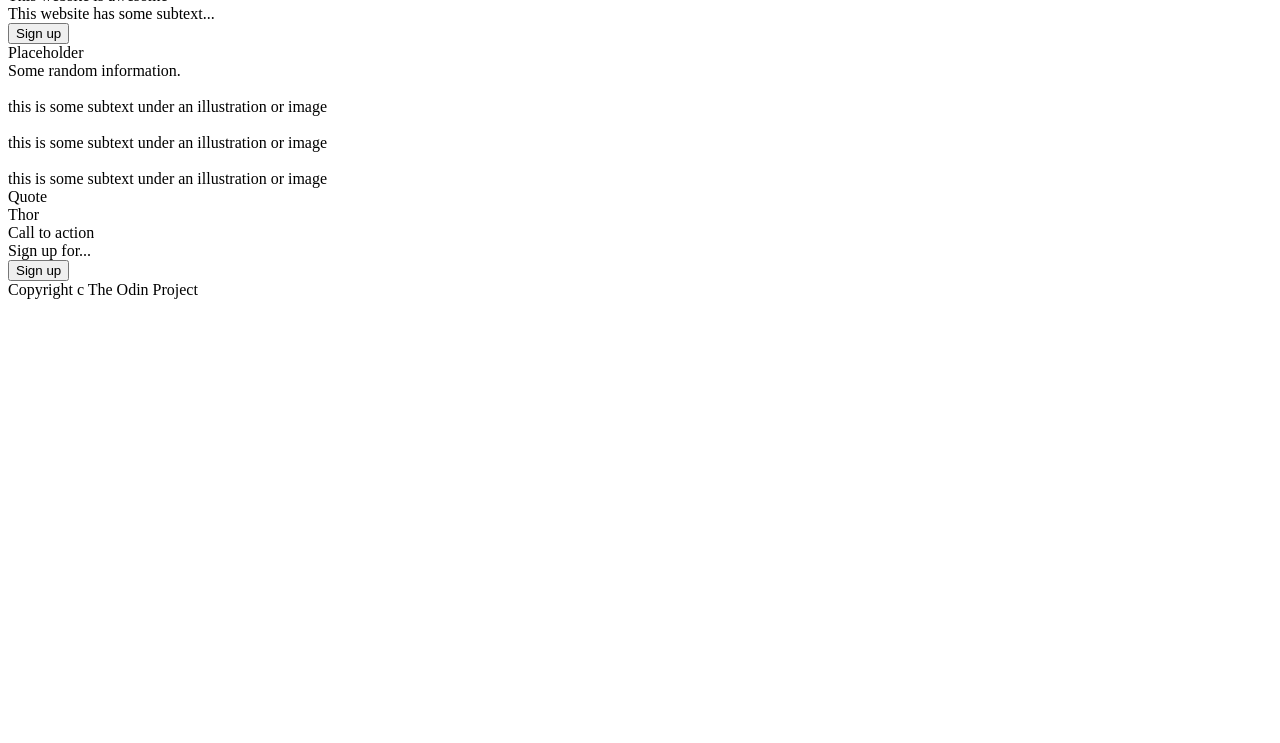
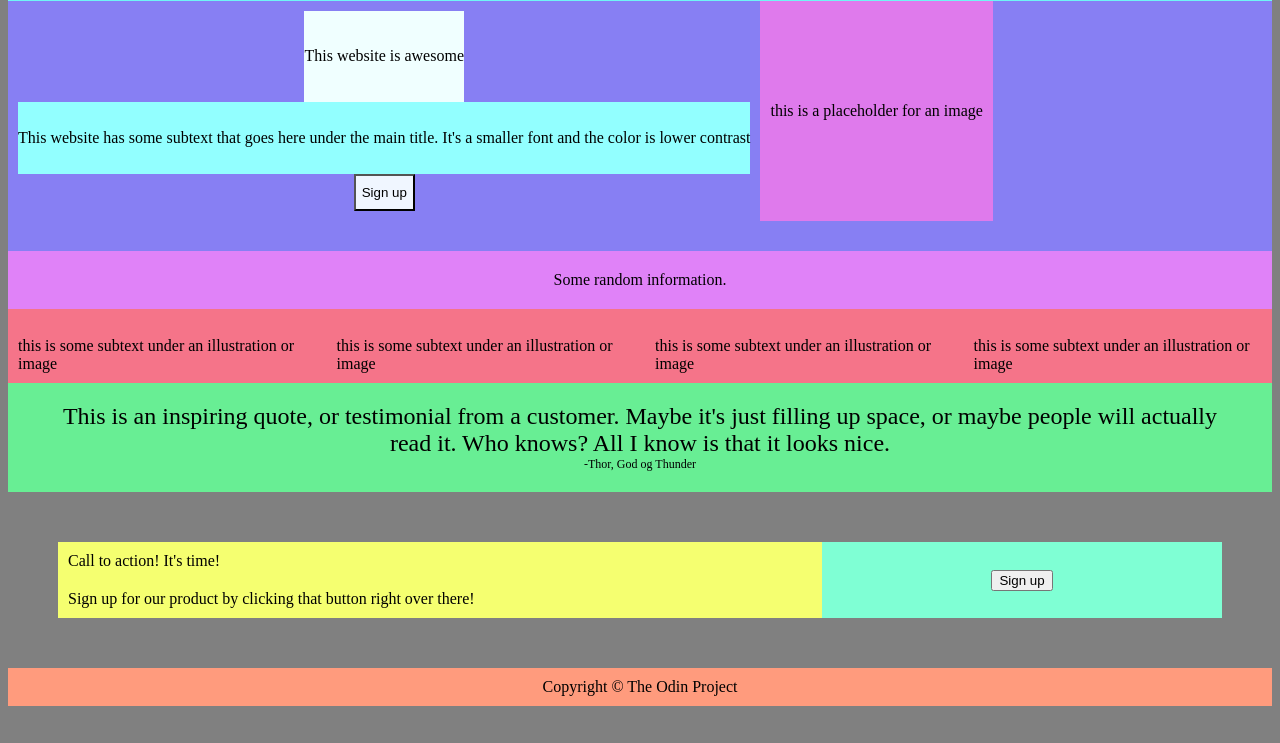
Before and after one commit to preto-phil/Landing-Page, a plain HTML site: page index.html in a window 1280 px wide. Shown: the part 57-800 px from the top of the page. Drawn offline with Linux system fonts and the light colour scheme.

Commit message:
CSS Framework updated

```diff
--- a/index.html
+++ b/index.html
@@ -3,7 +3,7 @@
     <head>
         <meta charset="utf-8">
         <title>Landing Page</title>
-        <link rel="stylesheets" href="styles.css">
+        <link rel="stylesheet" href="styles.css">
     </head>
 
     <body>
@@ -12,21 +12,21 @@
 
         <div class="one">
             <div class="logo">Header Logo</div>
-            <a href="">header link one</a>
-            <a href="">header link wwo</a>
-            <a href="">header link three</a>
+            <a href="./index.html">header link one</a>
+            <a href="./index.html">header link two</a>
+            <a href="./index.html">header link three</a>
         </div>
 
         <!-- Container 2: Awesome placeholder -->
 
         <div class="two">
-            <div class="two.1">
-                <div id="two.1.1">This website is awesome</div>
-                <div id="two.1.2">This website has some subtext...</div>
-                <button id="two.1.2">Sign up</button>
+            <div class="two-1">
+                <div id="two-1-1">This website is awesome</div>
+                <div id="two-1-2">This website has some subtext that goes here under the main title. It's a smaller font and the color is lower contrast</div>
+                <button id="two-1-3">Sign up</button>
             </div>
-            <div class="two.2">
-                <div>Placeholder</div>
+            <div class="two-2">
+                <div>this is a placeholder for an image</div>
             </div>
         </div>
 
@@ -39,15 +39,19 @@
         <!-- Container 4: Images -->
 
         <div class="four">
-            <div class="four.1">
+            <div class="four-1">
                 <img src="" alt="">
                 <div>this is some subtext under an illustration or image</div>
             </div>
-            <div class="four.2">
+            <div class="four-2">
                 <img src="" alt="">
                 <div>this is some subtext under an illustration or image</div>
             </div>
-            <div class="four.3">
+            <div class="four-3">
+                <img src="" alt="">
+                <div>this is some subtext under an illustration or image</div>
+            </div>
+            <div class="four-4">
                 <img src="" alt="">
                 <div>this is some subtext under an illustration or image</div>
             </div>
@@ -56,26 +60,26 @@
         <!-- Container 5: Quote -->
 
         <div class="five">
-            <div class="five.1">Quote</div>
-            <div class="five.2">Thor</div>
+            <div class="five-1">This is an inspiring quote, or testimonial from a customer. Maybe it's just filling up space, or maybe people will actually read it. Who knows? All I know is that it looks nice.</div>
+            <div class="five-2">-Thor, God og Thunder</div>
         </div>
 
         <!-- Container 6: Sign up -->
 
         <div class="six">
-            <div class="six.1">
-                <div id="six.1.1">Call to action</div>
-                <div id="six.1.2">Sign up for...</div>
+            <div class="six-1">
+                <div id="six-1-1">Call to action! It's time!</div>
+                <div id="six-1-2">Sign up for our product by clicking that button right over there!</div>
             </div>
-            <div class="six.2">
-                <button id="six.2.1">Sign up</button>
+            <div class="six-2">
+                <button id="six-2-1">Sign up</button>
             </div>
         </div>
 
         <!-- Container 7: Footer -->
 
         <div class="seven">
-            <div>Copyright c The Odin Project</div>
+            <div>Copyright	&copy; The Odin Project</div>
         </div>
 
     </body>
--- a/styles.css
+++ b/styles.css
@@ -1,26 +1,77 @@
 body {
     display: flex;
     flex-direction: column;
+    background-color: grey;
 }
 
 /* Container 1: Header logo */
 
 .one {
     display: flex;
+    background-color: rgb(112, 245, 245);
+    padding: 16px;
+    gap: 10px;
 }
 
 .logo {
-
+    font: 16px;
+    margin-right: auto;
 }
 
 a {
-
+    text-decoration: none;
+    color: black;
 }
 
 /* Container 2: Awesome placeholder */
 
 .two {
     display: flex;
+    background-color: rgb(135, 127, 243);
+    height: 250px;
+    width: auto;
+}
+
+.two-1 {
+    display: flex;
+    flex-direction: column;
+    height: 200px;
+    align-items: center;
+    padding: 10px;
+}
+
+#two-1-1 {
+    background-color: azure;
+    height: 100px;
+    display: flex;
+    justify-content: center;
+    align-items: center;
+}
+
+#two-1-2 {
+    background-color: rgb(146, 255, 255);
+    height: 80px;
+    display: flex;
+    text-align: center;
+    justify-content: center;
+    align-items: center;
+}
+
+#two-1-3 {
+    background-color: rgb(240, 246, 255);
+    height: 40px;
+    display: flex;
+    justify-content: center;
+    align-items: center;
+}
+
+.two-2 {
+    background-color: rgb(223, 122, 236);
+    height: 200px;
+    padding: 10px;
+    display: flex;
+    justify-content: center;
+    align-items: center;
 }
 
 
@@ -28,6 +79,10 @@ a {
 
 .three {
     display: flex;
+    background-color: rgb(224, 130, 248);
+    justify-content: center;
+    align-items: center;
+    padding: 20px;
 }
 
 
@@ -35,25 +90,94 @@ a {
 
 .four {
     display: flex;
+    background-color: rgb(245, 116, 137);
+    gap: 30px;
+    padding: 10px;
 }
 
+.four-1 {
+    flex-flow: column wrap;
+}
+
+.four-2 {
+    flex-flow: column wrap;
+}
+
+.four-3 {
+    flex-flow: column wrap;
+}
+
+.four-4 {
+    flex-flow: column wrap;
+}
 
 /* Container 5: Quote */
 
 .five {
     display: flex;
+    background-color: rgb(104, 238, 148);
+    justify-content: center;
+    align-items: center;
+    text-align: center;
+    flex-flow: column wrap;
+    padding: 20px 50px;
 }
 
+.five-1 {
+    font-size: 24px;
+    font-weight: 400;
+    font-family: ;
+    color: black;
+
+}
+
+.five-2 {
+    font-size: 12px;
+    font-weight: 300;
+    font-family: ;
+    color: black;
+}
 
 /* Container 6: Sign up */
 
 .six {
     display: flex;
+    background-color: rgb(245, 255, 112);
+    margin: 50px;
 }
 
+.six-1 {
+    display: flex;
+    flex-direction: column;
+}
+
+#six-1-1 {
+    padding: 10px;
+}
+
+#six-1-2 {
+    padding: 10px;
+}
+
+.six-2 {
+    background-color: aquamarine;
+    margin-left: auto;
+    justify-content: center;
+    align-items: center;
+    width: 400px;
+    display: flex;
+}
+
+#six-2-1 {
+
+}
 
 /* Container 7: Footer */
 
 .seven {
     display: flex;
+    background-color: rgb(255, 155, 125);
+    justify-content: center;
+    align-items: center;
+    padding: 10px;
 }
```
